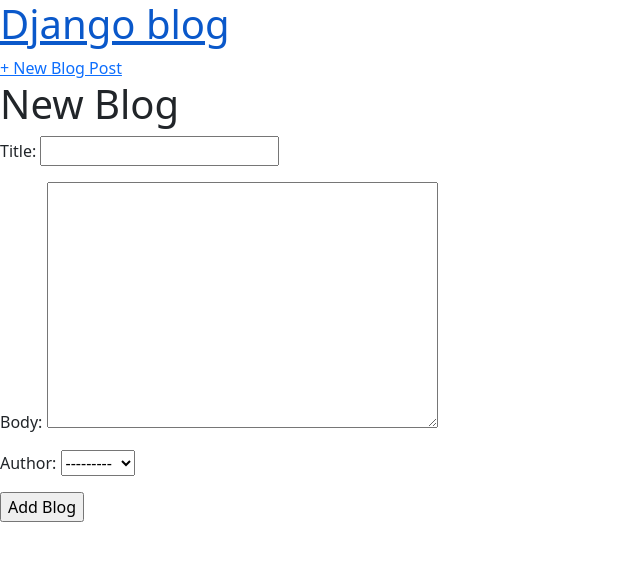
After one commit to aymen-hadj-mebarek/django-blog-app, a Django app: page /blog/new/ in a window 1280 px wide. The commit adds this page. Shown: the top 561 px of the page, without its empty margins (0-640 px from the left). Run offline with Django 5.2, Linux system fonts and the light colour scheme; data comes from the database, SQL or seed files in the repository; both versions use the stored data as it was after the commit.

Commit message:
learned about forms today, i hope its good

```diff
--- a/blog/models.py
+++ b/blog/models.py
@@ -1,4 +1,5 @@
 from django.db import models
+from django.urls import reverse
 
 # Create your models here.
 
@@ -11,5 +12,12 @@
         on_delete=models.CASCADE    #! this will specify that when the user is deleted the blog will be deleted too
     )
 
+    #? this will be sent automatically after creating a new blog
+    #? this is a used method that saves a lot of work where it specifies where to send, and what to send
+    def get_absolute_url(self):
+        return reverse("blog_details", args=[self.id])
+        #! django recommend using self.id rather than self.pk
+
+
     def __str__(self):
         return self.title
--- a/blog/urls.py
+++ b/blog/urls.py
@@ -5,4 +5,8 @@
     path('', BlogListView.as_view(), name='home_page'),
     path('<int:pk>/', BlogDetailView.as_view(), name='blog_details'),
     #! the pk : primary key WE ONLY USE THE PRIMARY KEY
+
+    path('new/', NewBlogView.as_view(),name='blog_new'),
+    path('update/<int:pk>/', BlogUpdateView.as_view(), name='blog_update'),
+    path('delete/<int:pk>/', BlogDeleteView.as_view(), name='blog_delete'),
 ]
--- a/blog/views.py
+++ b/blog/views.py
@@ -1,6 +1,6 @@
 from django.shortcuts import render
-from django.views.generic import ListView, DetailView
-# Create your views here.
+from django.views.generic import ListView, DetailView, DeleteView, CreateView, UpdateView
+from django.urls import reverse_lazy
 
 from .models import BlogModel
 
@@ -13,3 +13,19 @@
     model = BlogModel
     template_name = "blog_detail.html"
     context_object_name = "blog"
+
+class NewBlogView(CreateView):
+    model = BlogModel
+    template_name = "new_blog.html"
+    fields = ['title', 'body', 'author']    # this will specify the fields that will be included in the form
+
+class BlogUpdateView(UpdateView):
+    model = BlogModel
+    template_name = "update_blog.html"
+    fields = ['title', 'body']
+
+class BlogDeleteView(DeleteView):
+    model = BlogModel
+    template_name = "delete_blog.html"
+    context_object_name = "blog"
+    success_url = reverse_lazy('home_page')
--- a/static/CSS/style.css
+++ b/static/CSS/style.css
@@ -53,3 +53,20 @@
     height: 1px;
     background: #ddd;
 }
+
+.confirm_form{
+    width: 100%;
+    height: 100vh;
+    background-color: rgba(255,255,255,0.7);
+}
+
+.confirm_form .container{
+    border-radius: 25px;
+    background-color: white;
+    display: flex;
+    justify-content: center;
+    align-items: center;
+    text-align: center;
+    gap: 30px;
+    padding: 50px;
+}
--- a/templates/base.html
+++ b/templates/base.html
@@ -6,6 +6,10 @@
     <meta name="viewport" content="width=device-width, initial-scale=1.0">
     <link rel="stylesheet" href="{% static 'CSS/style.css'%}">
     <link href="https://fonts.googleapis.com/css?family=Source+Sans+Pro:400" rel="stylesheet">
+    <!-- Bootstrap CSS -->
+    <link href="https://cdn.jsdelivr.net/npm/bootstrap@5.1.3/dist/css/bootstrap.min.css" rel="stylesheet">
+    <!-- Bootstrap JS -->
+<script src="https://cdn.jsdelivr.net/npm/bootstrap@5.1.3/dist/js/bootstrap.bundle.min.js"></script>
 
     {% block title %}
     <title>Home Page</title>
@@ -13,8 +17,13 @@
 </head>
 <body>
     <header>
-        <h1><a href="{% url 'home_page' %}">Home page</a></h1>
-    </header>
+        <div class="nav-left">
+        <h1><a href="{% url 'home_page' %}">Django blog</a></h1>
+        </div>
+        <div class="nav-right">
+        <a href="{% url 'blog_new' %}">+ New Blog Post</a>
+        </div>
+        </header>
 
     <div>
         {% block content %}
--- a/templates/blog_detail.html
+++ b/templates/blog_detail.html
@@ -14,5 +14,7 @@
     <p class="blog-body">
         {{ blog.body }}
     </p>
+    <a href="{% url 'blog_update' blog.pk %}">Update the blog</a>
+    <a href="{% url 'blog_delete' blog.pk %}">Delete the blog</a>
 </div>
 {% endblock %}
--- /dev/null
+++ b/templates/new_blog.html
@@ -0,0 +1,14 @@
+{% extends 'base.html' %}
+{% block title %}
+<title>New Blog</title>
+{% endblock %}
+
+{% block content %}
+<h1>New Blog</h1>
+<form action="" method="POST">
+    {% csrf_token %}
+    {{ form.as_p }}
+    <!-- this will import the form parameters and fields -->
+    <input type="submit" value="Add Blog">
+</form>
+{% endblock %}
```
Also changed, not shown: blog/tests.py (+29 -0 lines), templates/delete_blog.html (added, +44 -0 lines), templates/update_blog.html (added, +14 -0 lines), README.md, db.sqlite3.
